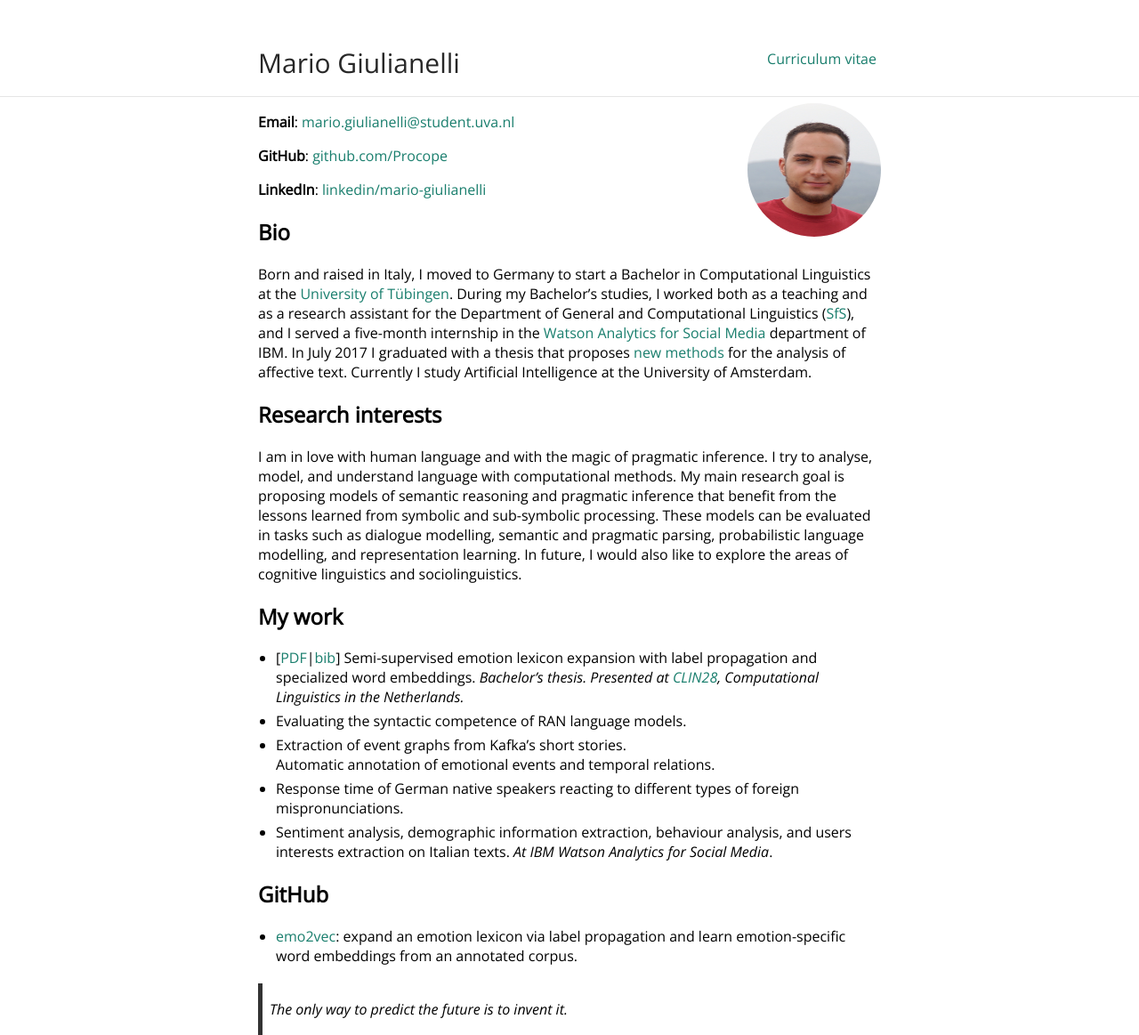
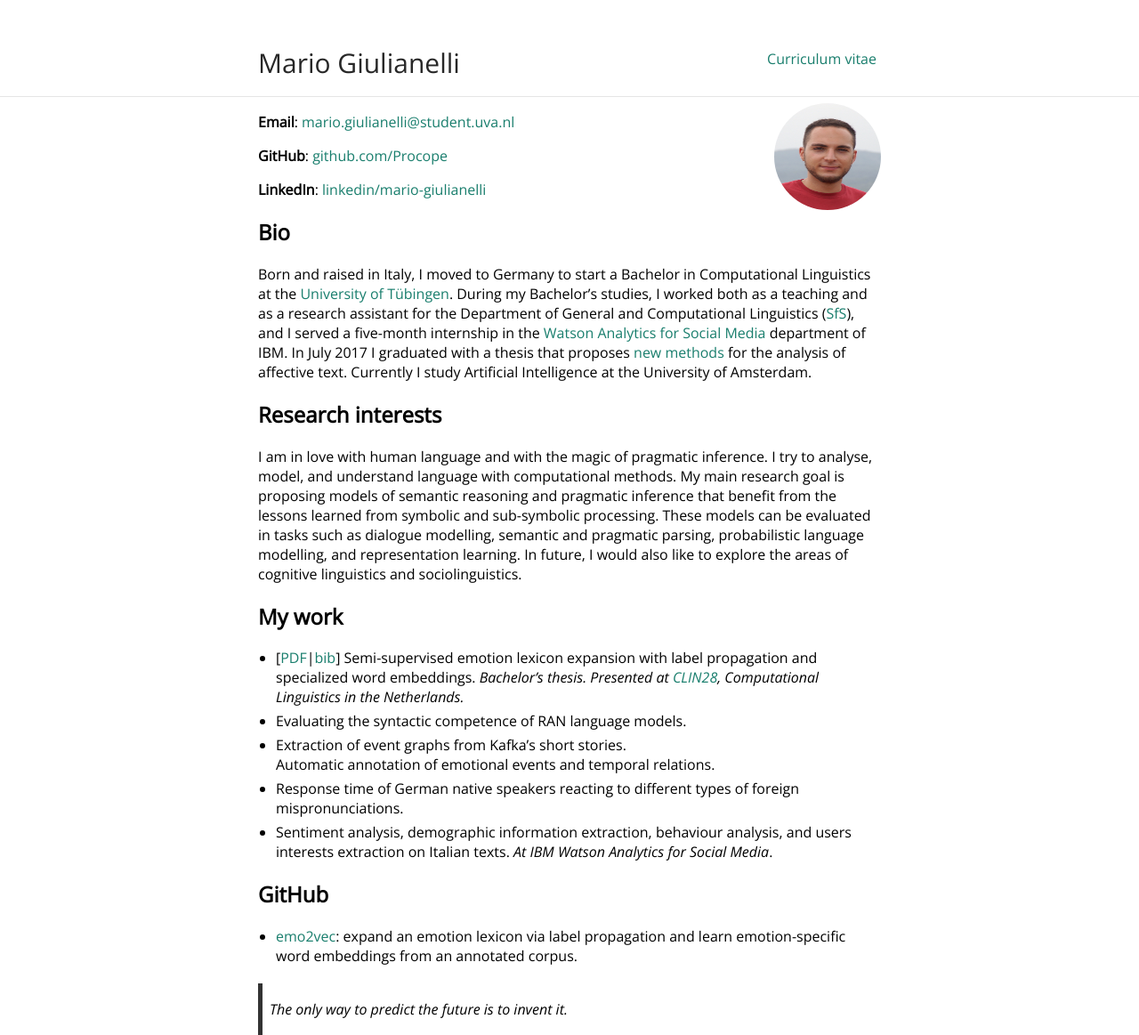
Before and after one commit to glnmario/glnmario.github.io, a Jekyll site: the page built from index.md, in a window 1280 px wide. Shown: the whole page at 89% size. Built offline with Jekyll 4.4.1, drawn with Linux system fonts in a browser that asks for light colours.

Commit message:
Update vars.scss

```diff
--- a/_sass/vars.scss
+++ b/_sass/vars.scss
@@ -3,7 +3,7 @@
  */
 
 $accent: #197E6D;
-$image-size: 150px;
+$image-size: 120px;
 
 /*
  * Build Variables, don't touch
```
